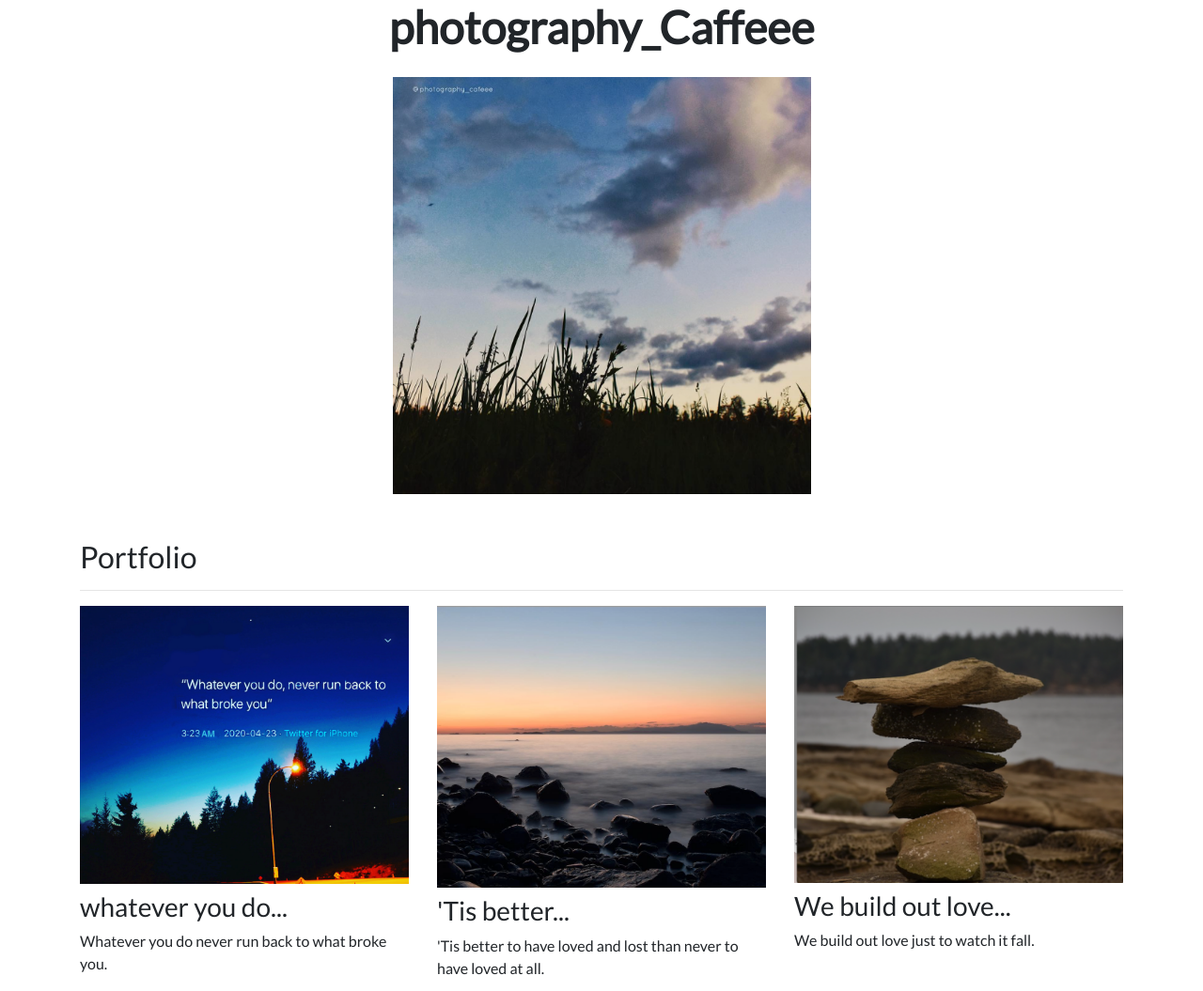
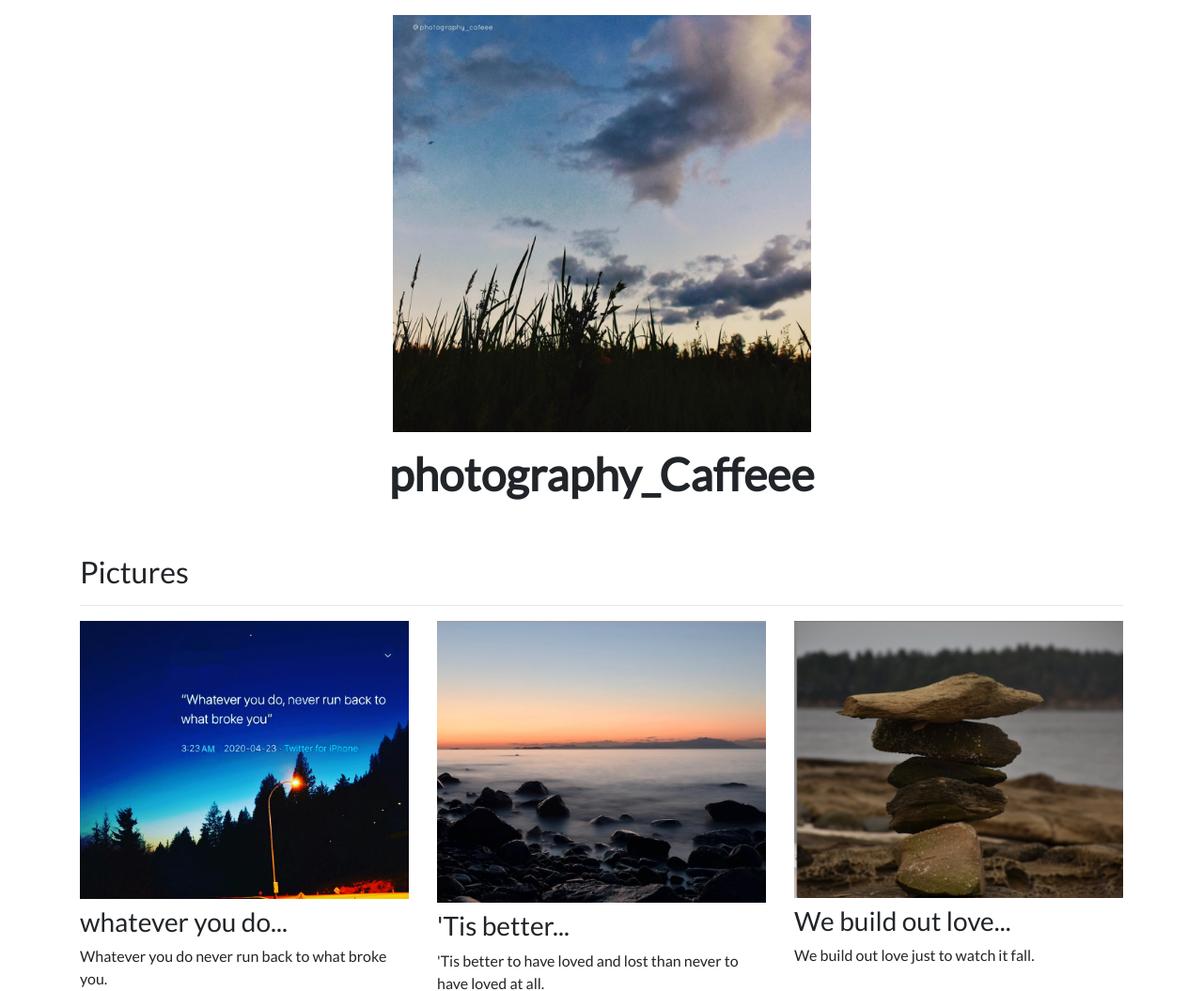
Before and after one commit to nimamot/Personal-Website, a Django app: page / in a window 1280 px wide. Shown: the part 56-1111 px from the top of the page at 94% size. Run offline with Django 3.2, Linux system fonts and the light colour scheme; data comes from the database, SQL or seed files in the repository; some libraries are stand-ins or nearby versions.

Commit message:
moved the title

```diff
--- a/portfolio/templates/portfolio/home.html
+++ b/portfolio/templates/portfolio/home.html
@@ -4,20 +4,20 @@
 
 {% block content %}
 
+
+<div class="row justify-content-center my-3">
+  <div class="col-5">
+    <img src="{% static 'portfolio/grass.png' %}" class="img-fluid">
+  </div>
+</div>
 <div class="row justify-content-center mb-3">
   <div class="col-md-9 text-center">
     <h1 id="hometext" class="font-weight-bold">photography_Caffeee</h1>
   </div>
 </div>
 
-<div class="row justify-content-center my-3">
-  <div class="col-5">
-    <img src="{% static 'portfolio/grass.png' %}" class="img-fluid">
-  </div>
-</div>
 
-
-<h2 class="mt-5">Portfolio</h2>
+<h2 class="mt-5">Pictures</h2>
 <hr>
 <div class="row">
   {% for project in projects %}
```
